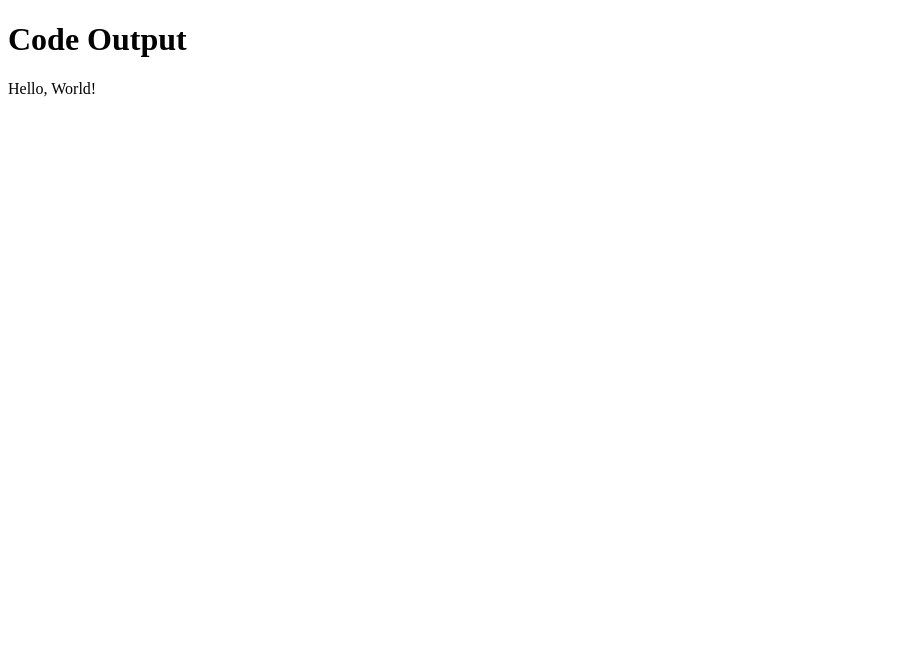
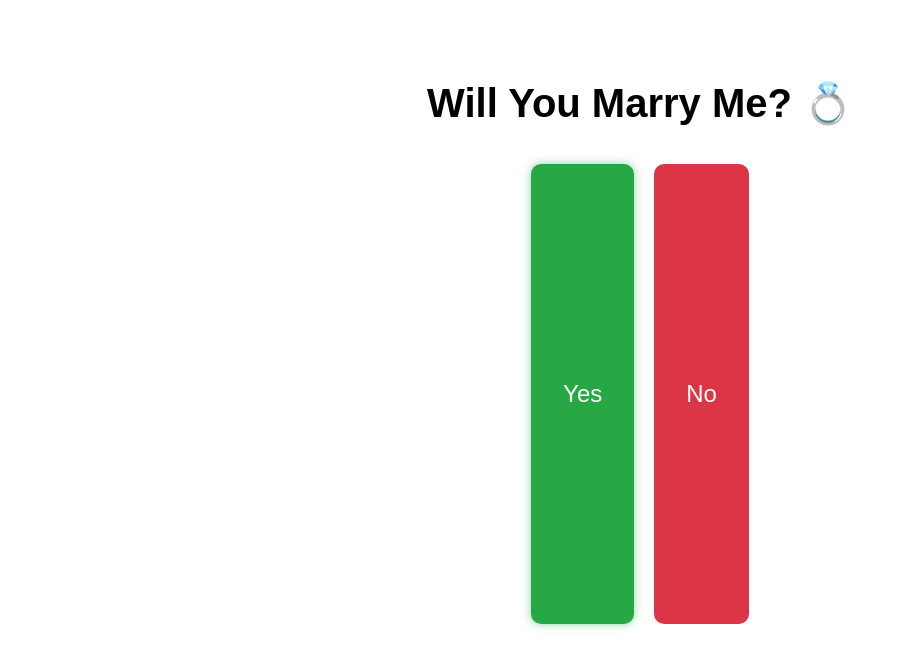
Before and after one commit to 0hzen/Proposal, a plain HTML site: page index (2).html in a window 1280 px wide. Shown: the whole page, without its empty margins (0-900 px from the left). Drawn offline with Linux system fonts and the light colour scheme.

Commit message:
index (2).html

```diff
--- a/index (2).html
+++ b/index (2).html
@@ -3,14 +3,93 @@
 <head>
     <meta charset="UTF-8">
     <meta name="viewport" content="width=device-width, initial-scale=1.0">
-    <title>My Code Output</title>
+    <title>Marry Me?</title>
+    <style>
+        body {
+            text-align: center;
+            font-family: Arial, sans-serif;
+            margin-top: 10vh;
+            overflow: hidden; /* Prevent scrolling */
+        }
+        h1 {
+            font-size: 2.5rem;
+        }
+        .buttons {
+            display: flex;
+            justify-content: center;
+            margin-top: 20px;
+            flex-wrap: wrap;
+            position: relative;
+            height: 60vh; /* Ensure enough space for button movement */
+        }
+        button {
+            font-size: 1.5rem;
+            padding: 1rem 2rem;
+            cursor: pointer;
+            margin: 10px;
+            border: none;
+            border-radius: 10px;
+            transition: all 0.3s ease-in-out;
+        }
+        #yes {
+            background-color: #28a745;
+            color: white;
+            box-shadow: 0 0 10px rgba(40, 167, 69, 0.5);
+        }
+        #yes:hover {
+            transform: scale(1.1);
+        }
+        #no {
+            background-color: #dc3545;
+            color: white;
+        }
+        #no:hover {
+            transform: rotate(10deg);
+        }
+
+        /* Media Queries */
+        @media (max-width: 768px) {
+            h1 {
+                font-size: 2rem;
+            }
+            button {
+                font-size: 1.2rem;
+                padding: 0.8rem 1.5rem;
+            }
+        }
+
+        @media (max-width: 480px) {
+            h1 {
+                font-size: 1.5rem;
+            }
+            button {
+                font-size: 1rem;
+                padding: 0.5rem 1rem;
+            }
+        }
+    </style>
 </head>
 <body>
-    <h1>Code Output</h1>
-    <div id="output"></div>
+    <h1>Will You Marry Me? 💍</h1>
+    <div class="buttons">
+        <button id="yes" onclick="sayYes()">Yes</button>
+        <button id="no" onmouseover="runAway()">No</button>
+    </div>
+
     <script>
-        // Your JavaScript code here
-        document.getElementById('output').innerText = 'Hello, World!';
+        let noButton = document.getElementById("no");
+
+        function runAway() {
+            let x = Math.random() * (window.innerWidth - noButton.offsetWidth);
+            let y = Math.random() * (window.innerHeight - noButton.offsetHeight);
+            noButton.style.left = `${x}px`;
+            noButton.style.top = `${y}px`;
+        }
+
+        function sayYes() {
+            document.querySelector('h1').innerText = "Thanks, my love";
+            document.querySelector('.buttons').style.display = 'none';
+        }
     </script>
 </body>
 </html>
```
